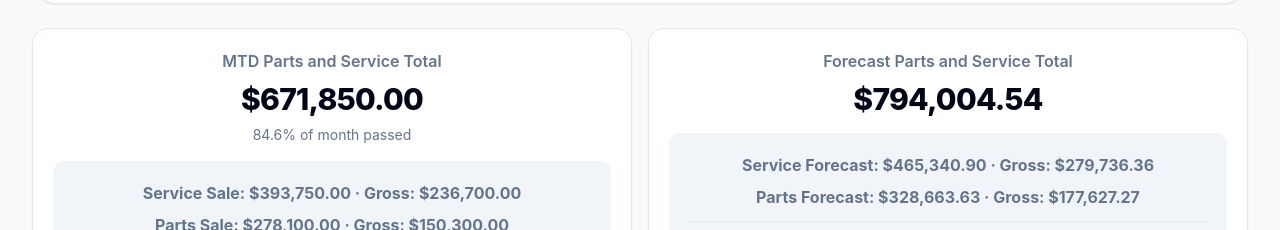
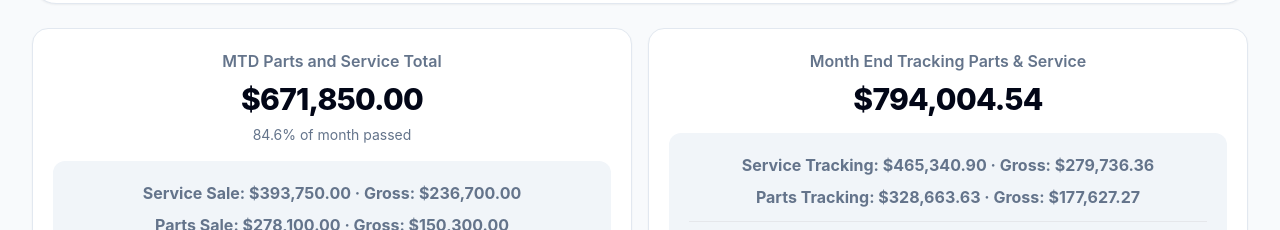
Before and after one commit to rnewman0311-blip/fixed-ops-tracker, a React (Vite) app: page / in a window 1280 px wide. Both pictures are taken after a click on the button "MTD & TRACKING". Shown: the part 570-800 px from the top of the page. Built offline with nearby package versions, Linux system fonts and the light colour scheme.

Commit message:
Add files via upload

```diff
--- a/src/App.jsx
+++ b/src/App.jsx
@@ -448,11 +448,11 @@ function ForecastTab({ selected, forecast, forecastTotalSale, group, monthPercen
             <p className="mt-3 border-t pt-3 font-extrabold">Combined Gross: {money(selected.totalGross)}</p>
           </div>
         </Stat>
-        <Stat title="Forecast Parts and Service Total" value={money(forecastTotalSale)}>
+        <Stat title="Month End Tracking Parts & Service" value={money(forecastTotalSale)}>
           <div className="mt-4 rounded-xl bg-slate-100 p-5">
-            <p className="font-bold text-slate-500">Service Forecast: {money(forecast.labor)} · Gross: {money(forecast.laborGross)}</p>
-            <p className="mt-2 font-bold text-slate-500">Parts Forecast: {money(forecast.parts)} · Gross: {money(forecast.partsGross)}</p>
-            <p className="mt-3 border-t pt-3 font-extrabold">Combined Gross Forecast: {money(forecast.totalGross)}</p>
+            <p className="font-bold text-slate-500">Service Tracking: {money(forecast.labor)} · Gross: {money(forecast.laborGross)}</p>
+            <p className="mt-2 font-bold text-slate-500">Parts Tracking: {money(forecast.parts)} · Gross: {money(forecast.partsGross)}</p>
+            <p className="mt-3 border-t pt-3 font-extrabold">Combined Gross Tracking: {money(forecast.totalGross)}</p>
           </div>
         </Stat>
       </div>
@@ -461,10 +461,10 @@ function ForecastTab({ selected, forecast, forecastTotalSale, group, monthPercen
         <h2 className="text-xl font-bold">MTD & Tracking — {store}</h2>
         <p className="mt-1 text-sm text-slate-500">{fmtMonth(date)}</p>
         <div className="mt-5 grid gap-4 md:grid-cols-3">
-          <Stat title="Forecast ROs" value={qty(forecast.repairOrders)} />
-          <Stat title="Forecast Hours" value={qty(forecast.hours, 1)} />
-          <Stat title="Forecast Labor" value={money(forecast.labor)} />
-          <Stat title="Forecast Parts" value={money(forecast.parts)} />
+          <Stat title="Total ROs" value={qty(forecast.repairOrders)} />
+          <Stat title="Total Hours" value={qty(forecast.hours, 1)} />
+          <Stat title="Total Labor" value={money(forecast.labor)} />
+          <Stat title="Total Parts" value={money(forecast.parts)} />
           <Stat title="Current ELR" value={money(selected.elr)} sub={`Group ELR: ${money(group.elr)}`}>
             <Badge value={selected.elr} benchmark={group.elr} />
           </Stat>
```
